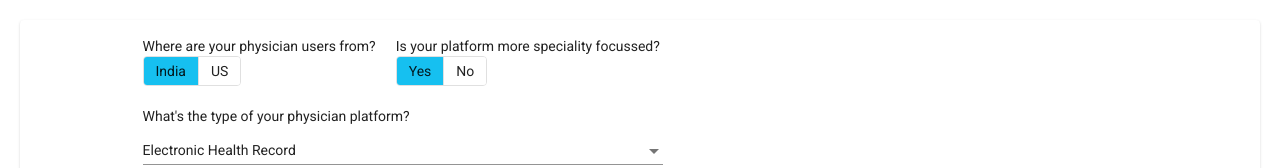
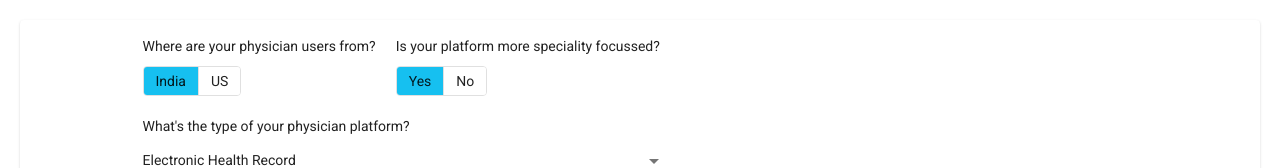
Before and after one commit to amrit991/earnings-calc, an Angular app: page / in a window 1280 px wide. Shown: the top 168 px of the page. Built offline with nearby package versions, Linux system fonts and the light colour scheme; what ng-circle-progress would draw is missing.

Commit message:
margins toggle

```diff
--- a/src/app/app.component.html
+++ b/src/app/app.component.html
@@ -11,7 +11,8 @@
               <div class="item">
                 <span>Where are your physician users from?</span>
                 <br/>
-                <mat-button-toggle-group #group="matButtonToggleGroup" [(ngModel)]="activeCountry" value="US" (change)="somethingChanged()">
+                <mat-button-toggle-group #group="matButtonToggleGroup" [(ngModel)]="activeCountry"
+                value="US" (change)="somethingChanged()" style="margin-top: 10px;">
                   <mat-button-toggle color="primary" value="India">India
                   </mat-button-toggle>
                   <mat-button-toggle color="primary" value="US">US
@@ -21,7 +22,8 @@
               <div class="item">
                 <span>Is your platform more speciality focussed?</span>
                 <br/>
-                <mat-button-toggle-group #group="matButtonToggleGroup" [(ngModel)]="specialityFocussed" value="Yes" (change)="somethingChanged()">
+                <mat-button-toggle-group #group="matButtonToggleGroup" [(ngModel)]="specialityFocussed"
+                 value="Yes" (change)="somethingChanged()" style="margin-top: 10px;">
                   <mat-button-toggle color="primary" value="Yes">Yes
                   </mat-button-toggle>
                   <mat-button-toggle color="primary" value="No">No
--- a/src/styles.scss
+++ b/src/styles.scss
@@ -4,12 +4,14 @@ body { margin: 0; font-family: Roboto, "Helvetica Neue", sans-serif; }
 
 mat-button-toggle.mat-button-toggle-checked, mat-button-toggle.cdk-focused, mat-button-toggle.cdk-mouse-focused {
     background: #16C0F0;
+    border-radius: 0px !important;
     }
 
 .mat-button-toggle-appearance-standard .mat-button-toggle-label-content {
     line-height: 28px !important;
     padding: 0 12px !important;
 }
+
 
 .mat-slider-thumb-label {
     transform: rotate(0deg) !important;
```
